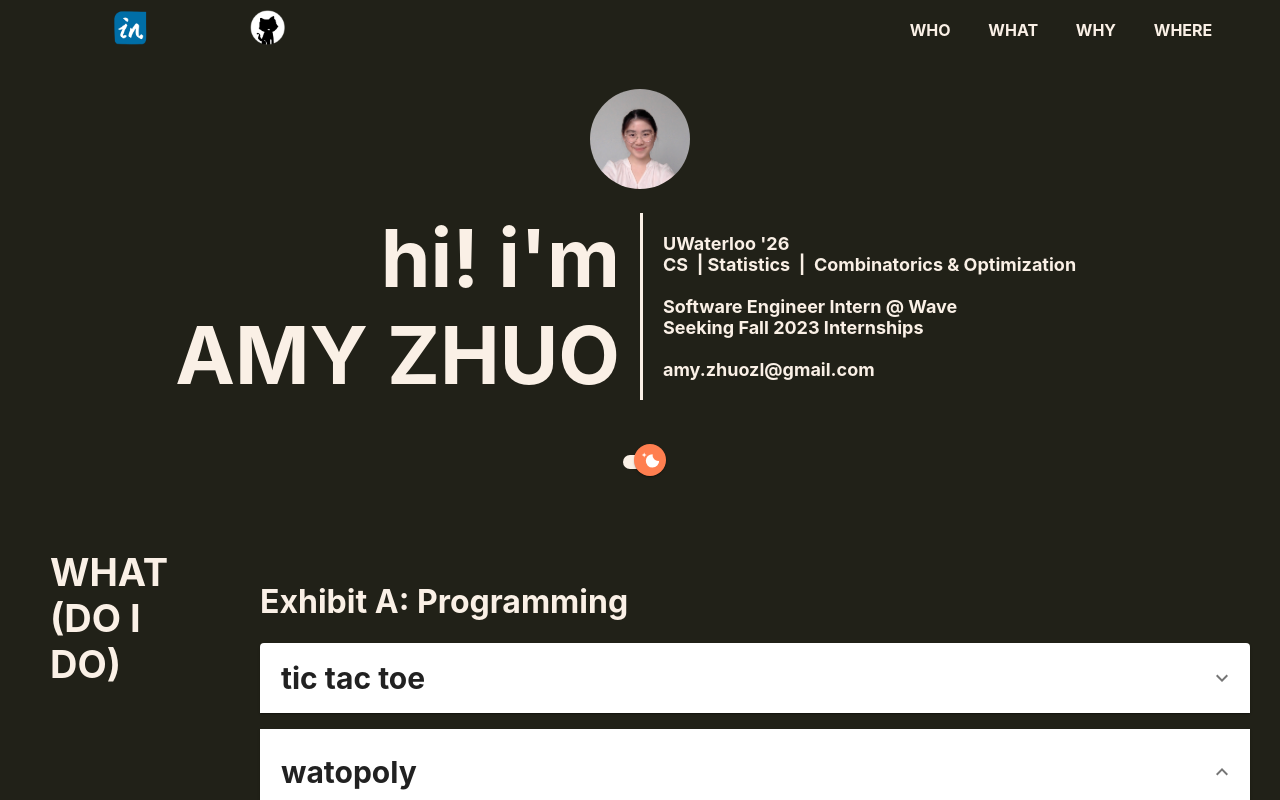
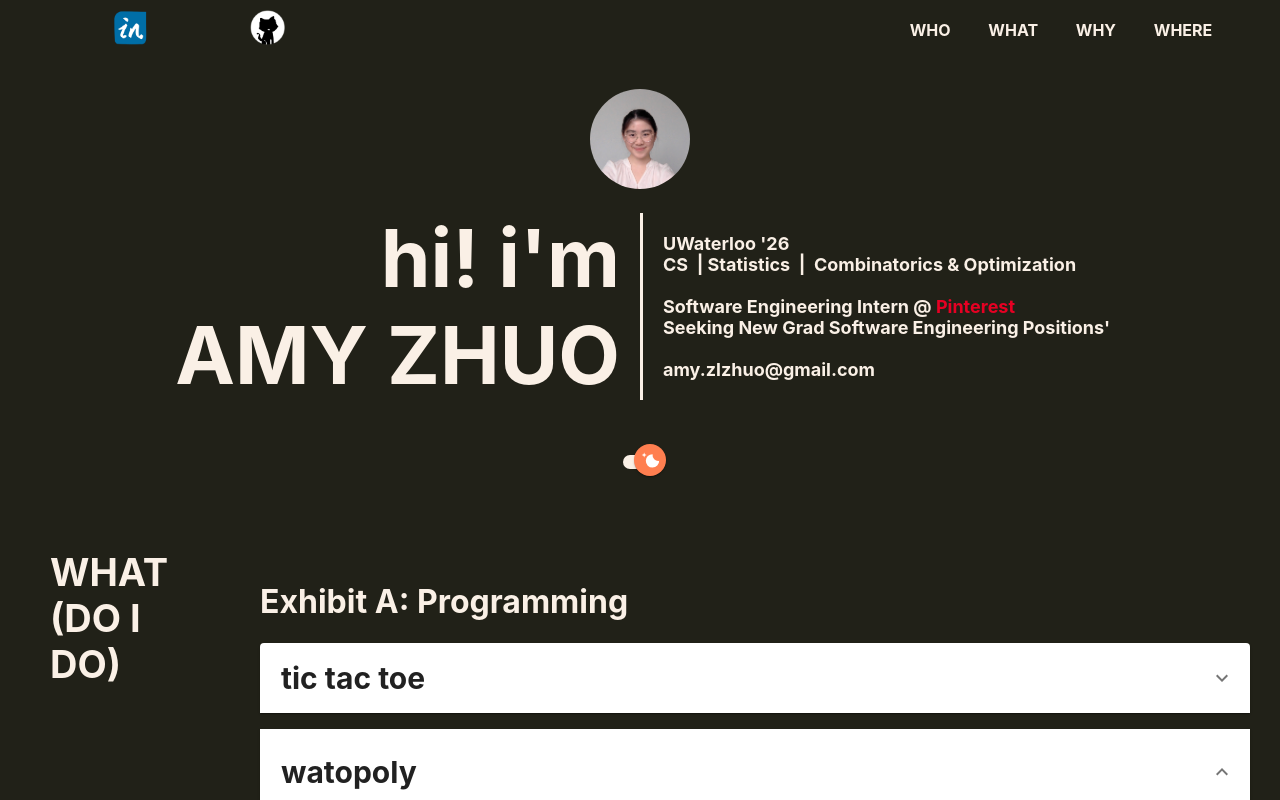
Before and after one commit to ameemee/PersonalWebsite, a React (Create React App) app: page / in a window 1280 px wide. Shown: the top 800 px of the page. Built offline with nearby package versions, Linux system fonts and the light colour scheme.

Commit message:
nov-2025-maintenance-updates

```diff
--- a/src/components/Header.tsx
+++ b/src/components/Header.tsx
@@ -87,11 +87,11 @@ export default function Header({
             CS &nbsp;| Statistics &nbsp;|&nbsp; Combinatorics & Optimization{" "}
             <br />
             <br />
-            {/* Software Development <br /> */}
-            Software Engineer Intern @ Wave <br />
-            Seeking Fall 2023 Internships <br />
+            Software Engineering Intern @{" "}
+            <span style={{ color: "#E60023" }}>Pinterest</span> <br />
+            Seeking New Grad Software Engineering Positions' <br />
             <br />
-            amy.zhuozl@gmail.com
+            amy.zlzhuo@gmail.com
           </p>
         </StyledBox>
       </StyledRow>
```
